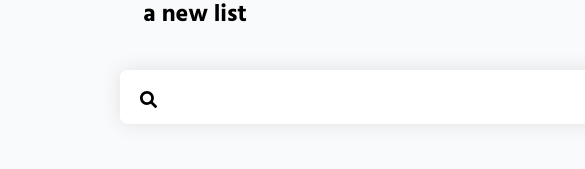
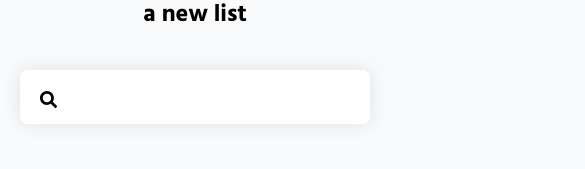
Before and after one commit to mcolo/movieclub-vue, a Vue app: page / in a window 390 px wide. Shown: the part 131-300 px from the top of the page, 585 px wide, since content can reach past the window. Built offline with nearby package versions, Linux system fonts and the light colour scheme.

Commit message:
improve mobile styling

```diff
--- a/src/App.vue
+++ b/src/App.vue
@@ -3,7 +3,7 @@
     <header>
       <template v-if="$route.name === 'picks'">
         <router-link class="router-link" to="/">
-          <h1 class="link-logo">
+          <h1 class="logo--link">
             movieclub
           </h1>
           🍿
@@ -78,8 +78,8 @@ h6 {
   font-weight: 700;
 }
 
-.link-logo,
-.logo {
+.logo,
+.logo--link {
   font-size: 16px;
   color: var(--gray900);
   text-transform: uppercase;
@@ -89,11 +89,11 @@ h6 {
   transition: 100ms;
 }
 
-.link-logo {
+.logo--link {
   margin: 0;
 }
 
-.link-logo:hover {
+.logo--link:hover {
   border-color: black;
 }
 
@@ -113,7 +113,23 @@ h6 {
   display: inline-block;
 }
 
-.posters::-webkit-scrollbar {
+/* .posters::-webkit-scrollbar {
   display: none;
+} */
+::-webkit-scrollbar {
+  width: 15px;
+  height: 15px;
+}
+
+::-webkit-scrollbar-thumb {
+  background-color: var(--indigo500);
+}
+
+::-webkit-scrollbar-track {
+  background-color: var(--indigo100);
+}
+
+::-webkit-scrollbar-corner {
+  background-color: var(--indigo100);
 }
 </style>
--- a/src/components/SearchResultItem.vue
+++ b/src/components/SearchResultItem.vue
@@ -1,6 +1,7 @@
 <template>
   <li @click="$emit('addToPicks', movie)" class="search__result">
-    <span class="year">{{ movie.year }} –</span> {{ movie.title }}
+    <span class="result-year">{{ movie.year }}</span>
+    <span class="result-title">{{ movie.title }}</span>
   </li>
 </template>
 
@@ -20,6 +21,8 @@ export default {
   list-style-type: none;
   cursor: pointer;
   padding: 10px 18px;
+  display: flex;
+  align-items: center;
 }
 
 .search__result:last-child {
@@ -35,15 +38,23 @@ export default {
   content: "👈";
   float: right;
   font-size: 22px;
+  margin-left: auto;
+  line-height: 16px;
 }
 
 .search__result:hover .year {
   color: var(--gray900);
 }
 
-.year {
-  margin: 0 5px 0 0;
+.result-year {
+  margin: 0 15px 0 0;
   color: var(--gray500);
   font-family: monospace;
 }
+
+@media screen and (max-width: 600px) {
+  .search__result:hover::after {
+    content: none;
+  }
+}
 </style>
--- a/src/pages/Home.vue
+++ b/src/pages/Home.vue
@@ -164,9 +164,6 @@ export default {
       audio.volume = 0.6;
       audio.play();
     },
-    // TODO
-    // share URL in dialog? save ids in DB when button is clicked
-    // share URL after first pick? save ids in DB when pick is made
   },
 };
 </script>
@@ -177,12 +174,11 @@ export default {
 }
 
 .search {
-  width: 50%;
+  width: clamp(350px, 50%, 720px);
   margin: 0 auto;
-  min-width: 720px;
-  display: flex;
+  /* display: flex;
   flex-direction: column;
-  align-items: center;
+  align-items: center; */
 }
 
 .search-wrap {
@@ -205,10 +201,10 @@ export default {
   padding: 15px 20px 10px 58px;
   font-size: 18px;
   display: block;
-  min-width: 480px;
   box-sizing: border-box;
   transition: 100ms cubic-bezier(0.4, 1, 0.8, 1.7), border 0ms;
   cursor: pointer;
+  width: 100%;
 }
 
 .search__bar::placeholder {
@@ -218,7 +214,7 @@ export default {
 
 .searching .search__bar,
 .search__bar:focus {
-  min-width: 540px;
+  width: clamp(100%, 50%, 500px);
   padding: 20px 25px 15px 58px;
   border-bottom: 1px solid var(--gray200);
   cursor: text;
@@ -251,7 +247,7 @@ export default {
 }
 
 .search__results {
-  min-width: 540px;
+  /* min-width: 540px; */
   margin: 0;
   padding: 0;
 }
@@ -275,6 +271,7 @@ export default {
   cursor: pointer;
   transition: 150ms;
   position: relative;
+  display: inline-block;
 }
 
 .poster:hover {
--- a/src/pages/Picks.vue
+++ b/src/pages/Picks.vue
@@ -81,14 +81,20 @@ export default {
 
 <style scoped>
 .posters {
-  display: flex;
+  /* display: flex;
   flex-wrap: nowrap;
+  justify-content: center;
+  align-items: center;
+  gap: 40px; */
   overflow-x: auto;
-  justify-content: center;
-  padding: 30px 50px 70px;
+  padding: 30px 50px 35px;
+  margin-bottom: 40px;
   text-align: center;
-  align-items: center;
-  gap: 40px;
+  white-space: nowrap;
+}
+
+.posters > * + * {
+  margin-left: 35px;
 }
 
 .poster {
@@ -99,6 +105,7 @@ export default {
   box-shadow: 0px 0px 10px rgb(0 0 0 / 20%);
   cursor: pointer;
   transition: 150ms;
+  display: inline-block;
 }
 
 .poster:hover {
@@ -110,14 +117,14 @@ export default {
 }
 
 .poster:not(.selected):active {
-  transform: translateY(4px) scale(0.95);
+  transform: translateY(4px) scale(0.98);
   box-shadow: 0px 0px 7px rgb(0 0 0 / 45%);
 }
 
 .details {
-  width: 50%;
+  width: clamp(300px, 50%, 720px);
   margin: 0 auto;
-  min-width: 720px;
+  padding: 0 0 50px;
 }
 
 .details > * + * {
```
